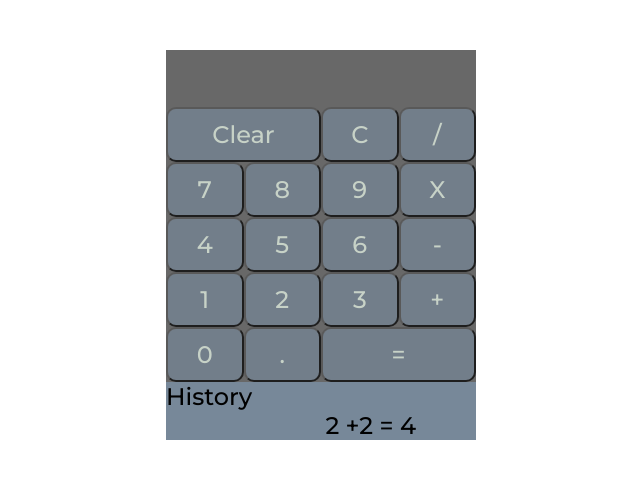
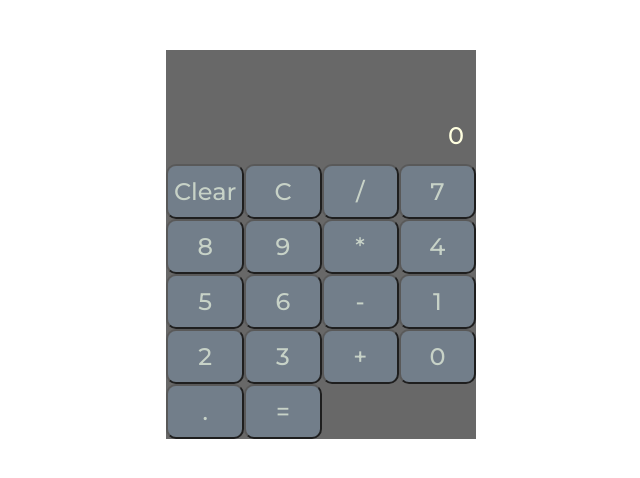
Before and after one commit to Rambo-react/Calc, a React (Create React App) app: page / in a window 1280 px wide. Shown: the top 478 px of the page, without its empty margins (319-959 px from the left). Built offline with nearby package versions, Linux system fonts and the light colour scheme.

Commit message:
made buttons / * - + and added logoc, need add logic to dot_button and equal_button

```diff
--- a/src/App.js
+++ b/src/App.js
@@ -1,34 +1,78 @@
 
 import React, { useState } from 'react';
 import './App.css';
-// import DivideButton from './components/DivideButton';
-// import MinusButton from './components/MinusButton';
-// import MultiplyButton from './components/MultiplyButton';
-// import NumberButton from './components/NumberButton';
-// import PlusButton from './components/PlusButton';
+import Button from './components/Button';
+
 
 const App = () => {
 
-  const [result, setResult] = useState("");
+  const [result, setResult] = useState("0");
+  const [firstVal, setFirstVal] = useState("");
+  const [secondVal, setSecondVal] = useState(null);
+  const [history, setHistory] = useState([]);
+  const [lastButtonOperator, setLastButtonOperator] = useState(false);
 
   const handleClick = (e) => {
-    //условия
-    setResult( result.concat( e.target.innerHTML));
 
+    if (lastButtonOperator) {
+      setResult(e.target.innerHTML)
+      // setResult("0");
+    } else
+      if (result === "0") {
+        setResult(e.target.innerHTML)
+      } else {
+        setResult(result.concat(e.target.innerHTML));
+      }
+
+    setLastButtonOperator(false);
   }
 
   const clear = () => {
-    setResult("");
+    setResult("0");
   }
 
   const backspace = () => {
-    setResult(result.slice(0, -1)); // result.slice(0, result.length -1)
+    if (result.length === 1) {
+      setResult("0");
+    } else {
+      setResult(result.slice(0, -1)); // result.slice(0, result.length -1)
+    }
   }
 
   const calculate = () => {
     setResult(eval(result).toString());
   }
 
+  const operatorClick = (e) => {
+    debugger
+    if (!lastButtonOperator) {
+      debugger
+      let calcResult;
+      let oper = firstVal.slice(firstVal.length - 1, firstVal.length);
+      let numFirstVal = Number(firstVal.slice(0, -1));
+      let numSecondVal = Number(result);
+      switch (oper) {
+        case "+": calcResult = numFirstVal + numSecondVal; break;
+        case "-": calcResult = numFirstVal - numSecondVal; break;
+        case "*": calcResult = numFirstVal * numSecondVal; break;
+        case "/": calcResult = numFirstVal / numSecondVal; break;
+      }
+      debugger
+      if (oper !== "") {
+        setResult(String(calcResult));
+        debugger
+        setFirstVal(String(calcResult).concat(e.target.innerHTML));
+      } else {
+        setFirstVal(result.concat(e.target.innerHTML));
+      }
+
+    } else {
+debugger
+      setFirstVal(result.concat(e.target.innerHTML));
+    }
+
+    setLastButtonOperator(true);
+  }
 
 
   return (
@@ -36,12 +80,35 @@ const App = () => {
 
       <div className="calculator">
 
-
-          <input value={result} />
+        <input value={firstVal} />
+        <input value={result} readOnly={true} />
 
 
         <div className="keyboard">
-          <button onClick={clear} className="buttonNum" id="clear">Clear</button>
+          <Button child={"Clear"} handleClick={clear} />
+          <Button child={"C"} handleClick={backspace} />
+          <Button child={"/"} handleClick={operatorClick} />
+          {/* <Button child={"/"} handleClick={handleClick} /> */}
+          <Button child={"7"} handleClick={handleClick} />
+          <Button child={"8"} handleClick={handleClick} />
+          <Button child={"9"} handleClick={handleClick} />
+          <Button child={"*"} handleClick={operatorClick} />
+          {/* <Button child={"*"} handleClick={handleClick} /> */}
+          <Button child={"4"} handleClick={handleClick} />
+          <Button child={"5"} handleClick={handleClick} />
+          <Button child={"6"} handleClick={handleClick} />
+          <Button child={"-"} handleClick={operatorClick} />
+          {/* <Button child={"-"} handleClick={handleClick} /> */}
+          <Button child={"1"} handleClick={handleClick} />
+          <Button child={"2"} handleClick={handleClick} />
+          <Button child={"3"} handleClick={handleClick} />
+          <Button child={"+"} handleClick={operatorClick} />
+          {/* <Button child={"+"} handleClick={handleClick} /> */}
+          <Button child={"0"} handleClick={handleClick} />
+          <Button child={"."} handleClick={handleClick} />
+          <Button child={"="} handleClick={calculate} />
+
+          {/* <button onClick={clear} className="buttonNum" id="clear">Clear</button>
           <button onClick={backspace} className="buttonNum" id="backspace">C</button>
           <button onClick={handleClick} className="buttonNum">/</button>
           <button onClick={handleClick} className="buttonNum">7</button>
@@ -58,19 +125,19 @@ const App = () => {
           <button onClick={handleClick} className="buttonNum">+</button>
           <button onClick={handleClick} className="buttonNum">0</button>
           <button onClick={handleClick} className="buttonNum">.</button>
-          <button onClick={calculate} className="buttonNum" id="equal">=</button>
+          <button onClick={calculate} className="buttonNum" id="equal">=</button> */}
         </div>
 
 
       </div>
-      <div className="historyBlock">
-      <div>History</div>
-      <div className="history">
+      {/* <div className="historyBlock">
+        <div>History</div>
+        <div className="history">
 
-       <div className="historyElement">2 +2 = 4</div>
-      </div>
+          <div className="historyElement">2 +2 = 4</div>
+        </div>
 
-      </div>
+      </div> */}
 
     </div>
   )
--- /dev/null
+++ b/src/components/Button.jsx
@@ -0,0 +1,12 @@
+import style from './Button.module.css'
+
+
+const Button = (props) => {
+    return (
+
+      <button onClick={props.handleClick} className={style.button}>{props.child}</button>
+
+    )
+  }
+
+  export default Button;
--- /dev/null
+++ b/src/components/Button.module.css
@@ -0,0 +1,7 @@
+.button {
+
+}
+
+.buttonNotNum {
+
+}
```
Also changed, not shown: src/components/DivideButton.jsx (deleted, +0 -9 lines), src/components/MinusButton.jsx (deleted, +0 -10 lines), src/components/MultiplyButton.jsx (deleted, +0 -9 lines), src/components/NumberButton.jsx (deleted, +0 -11 lines), src/components/PlusButton.jsx (deleted, +0 -10 lines).
